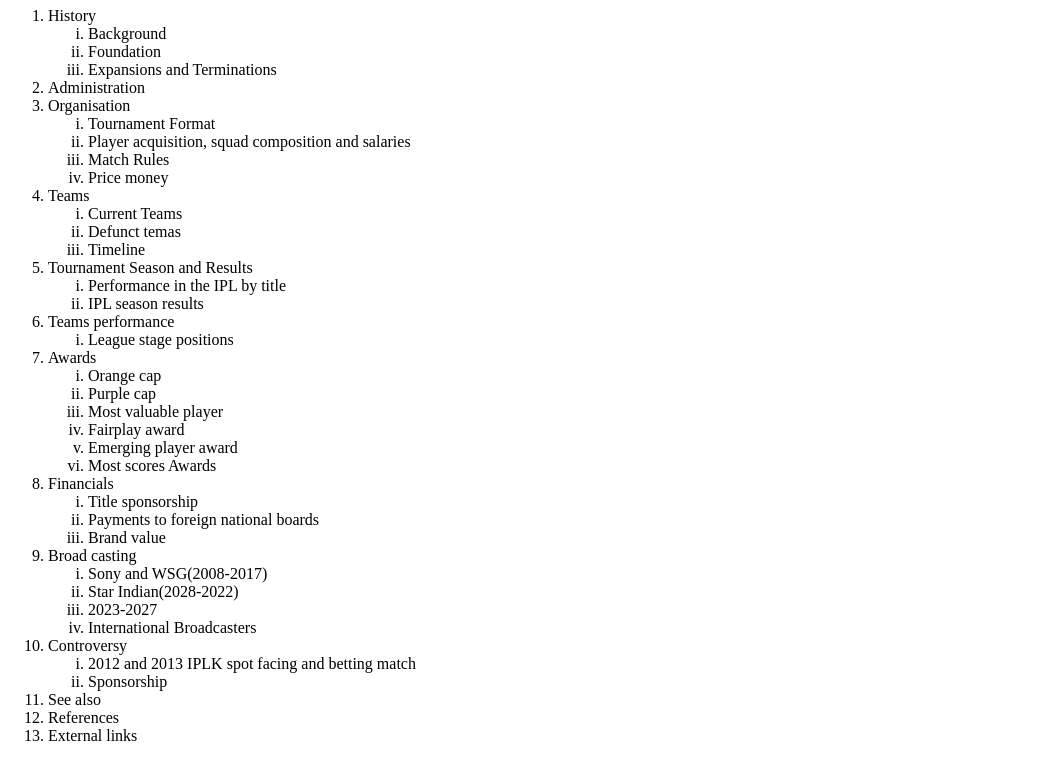
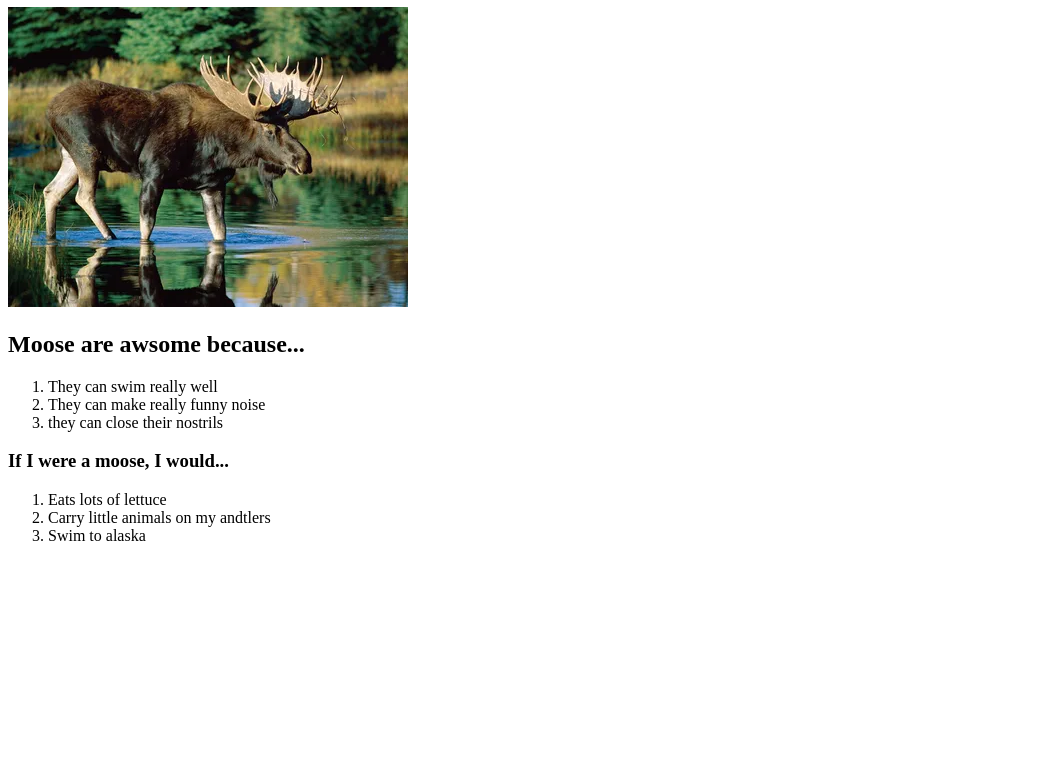
Before and after one commit to Parameshsabri/Project-1, a plain HTML site: page index.html in a window 1280 px wide. Shown: the part 73-834 px from the top of the page, without its empty margins (0-1043 px from the left). After the commit the page ends 800 px from the top, so only its background shows below. Drawn offline with Linux system fonts and the light colour scheme.

Commit message:
Add files via upload

```diff
--- a/index.html
+++ b/index.html
@@ -2,72 +2,23 @@
 <html lang="en">
 <head>
     <meta charset="UTF-8">
-    <meta name="viewport" content="width=device-width, initial-scale=1.0">
+    <meta name="viewport" content="width=], initial-scale=1.0">
     <title>Document</title>
 </head>
 <body>
-    <center><h1><strong>CREATE ALL THE LIST ELEMENTS AS LINKS</strong></h1></center>
+    <center><strong><h1>Sarah's Favorite Animal</h1></strong></center>
+    <img src="./Assert/bull-moose-water.webp" alt="">
+    <strong><h2>Moose are awsome because...</h2></strong>
     <ol type="1">
-        <li>History</li>
-        <ol type="i">
-        <li>Background</li>
-        <li>Foundation</li>
-        <li>Expansions and Terminations</li>
-        </ol>
-        <li>Administration</li>
-    <li>Organisation</li>
-    <ol type="i">
-        <li>Tournament Format</li>
-        <li>Player acquisition, squad composition and salaries</li>
-        <li>Match Rules</li>
-        <li>Price money</li>
+        <li>They can swim really well</li>
+        <li>They can make really funny noise</li>
+        <li>they can close their nostrils</li>
     </ol>
-    <li>Teams</li>
-    <ol type="i">
-        <li>Current Teams</li>
-        <li>Defunct temas</li>
-        <li>Timeline</li>
+    <strong><h3>If I were a moose, I would...</h3></strong>
+    <ol type="">
+        <li>Eats lots of lettuce</li>
+        <li>Carry little animals on my andtlers</li>
+        <li>Swim to alaska</li>
     </ol>
-    <li>Tournament Season and Results</li>
-    <ol type="i">
-        <li>Performance in the IPL by title</li>
-        <li>IPL season results</li>
-    </ol>
-    <li>Teams performance</li>
-    <ol type="i">
-        <li>League stage positions</li>
-    </ol>
-    <li>Awards</li>
-    <ol type="i">
-        <li>Orange cap</li>
-        <li>Purple cap</li>
-        <li>Most valuable player</li>
-        <li>Fairplay award</li>
-        <li>Emerging player award</li>
-        <li>Most scores Awards</li>
-    </ol>
-    <li>Financials</li>
-    <ol type="i">
-        <li>Title sponsorship</li>
-        <li>Payments to foreign national boards</li>
-        <li>Brand value</li>
-    </ol>
-    <li>Broad casting</li>
-    <ol type="i">
-        <li>Sony and WSG(2008-2017)</li>
-        <li>Star Indian(2028-2022)</li>
-        <li>2023-2027</li>
-        <li>International Broadcasters</li>
-    </ol>
-    <li>Controversy</li>
-    <ol type="i">
-        <li>2012 and 2013 IPLK spot facing and betting match</li>
-        <li>Sponsorship</li>
-    </ol>
-    <li>See also</li>
-    <li>References</li>
-    <li>External links</li>
-
-
 </body>
 </html>
```
Also changed, not shown: Assert/bull-moose-water.webp (added).
